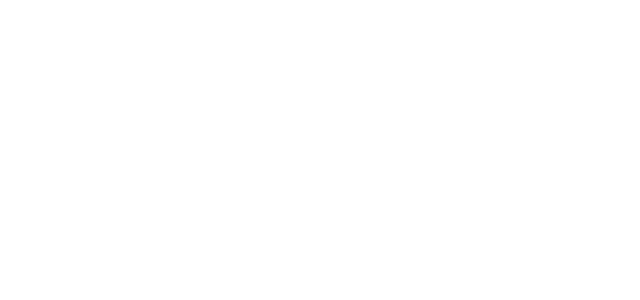
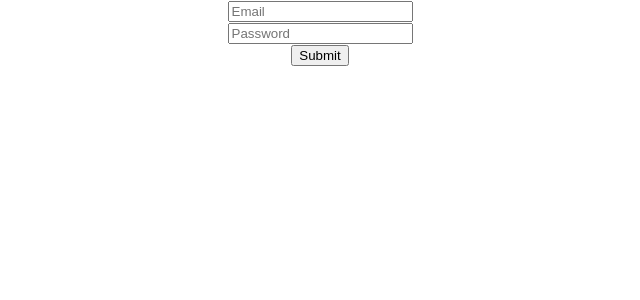
Before and after one commit to Fishfriends-Build-Week/Front-End, a React (Create React App) app in the folder fe/: page / in a window 1280 px wide. Shown: the top 300 px of the page, without its empty margins (320-960 px from the left). Built offline with nearby package versions, Linux system fonts and the light colour scheme.

Commit message:
Login.
Co-authored-by: VitaliyM3 <Vitaliymikhaylyuk@gmail.com>

```diff
--- a/fe/package.json
+++ b/fe/package.json
@@ -7,12 +7,14 @@
     "@testing-library/react": "^9.3.2",
     "@testing-library/user-event": "^7.1.2",
     "axios": "^0.19.0",
+    "formik": "^2.0.8",
     "node-sass": "^4.13.0",
     "react": "^16.12.0",
     "react-dom": "^16.12.0",
     "react-router-dom": "^5.1.2",
     "react-scripts": "3.3.0",
-    "serialize-javascript": "^2.1.2"
+    "serialize-javascript": "^2.1.2",
+    "yup": "^0.28.0"
   },
   "scripts": {
     "start": "react-scripts start",
--- a/fe/src/App.js
+++ b/fe/src/App.js
@@ -2,7 +2,7 @@
 import { BrowserRouter as Router, Route } from 'react-router-dom';
 
 import PrivateRoute from './components/PrivateRoute';
-// import Login from './components/Login';
+import Login from './components/Login';
 
 import './App.scss';
 
@@ -10,8 +10,8 @@
   return (
     <Router>
       <div className="App">
-        {/* <Route exact path="/" component={Login} />
-        <PrivateRoute exact path="/tbd" component={TBD} /> */}
+        <Route exact path="/" component={Login} />
+        {/* <PrivateRoute exact path="/tbd" component={TBD} /> */}
       </div>
     </Router>
   );
--- /dev/null
+++ b/fe/src/components/Login.js
@@ -0,0 +1,62 @@
+import React from "react";
+import ReactDOM from "react-dom";
+import { withFormik, Form, Field } from "formik";
+import * as Yup from "yup";
+import axios from "axios";
+
+function LoginForm({ values, errors, touched, isSubmitting}) {
+    return (
+        <Form>
+            <div>
+             {touched.email && errors.email && <p>{errors.email}</p>}
+             <Field  type="email" name="email" placeholder="Email" />
+            </div>
+            <div>
+             {touched.password && errors.password && <p>{errors.password}</p>}
+             <Field  type="password" name="password" placeholder="Password" />
+            </div>
+            <button disabled={isSubmitting}>Submit</button>
+        </Form>
+
+    );
+};
+
+const FormikLoginForm = withFormik({
+    mapPropsToValues({ email, password }) {
+        return {
+            email: email || "",
+            password: password || ""
+        };
+    },
+    //Validation
+    validationSchema: Yup.object().shape({
+        email: Yup.string()
+            .email("Email not valid")
+            .required("Email is required"),
+        password: Yup.string()
+            .min(6, "Password must be at least 6 characters")
+            .required("Password is required")
+    }),
+
+    handleSubmit(values, { resetForm, setErrors, setSubmitting }) {
+        console.log(values);
+        if (values.email === "ENTERTAKENEMAILHERE") {    // Form submission code here, HTTP request
+            setErrors({ email: "Seaman! Pick another email" });
+        } else {
+            axios
+                .post("ENTER OUR DATABASE URL HERE", values)
+                .then(res => {
+                    console.log(res); // Data was created successfully
+                    resetForm();
+                    setSubmitting(false);
+                })
+                .catch(err => {
+                    console.log(err);
+                    setSubmitting(false);
+                });
+        }
+
+    }
+}) (LoginForm);
+
+export default FormikLoginForm;
```
Also changed, not shown: 1 other file (tests, documents, lock files or other folders).
